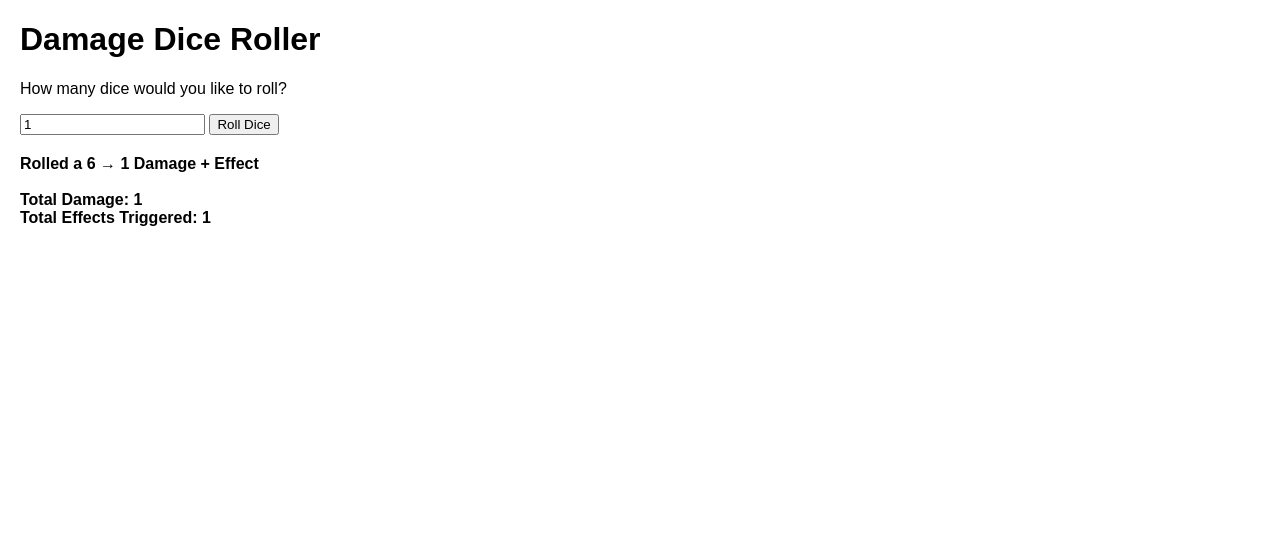
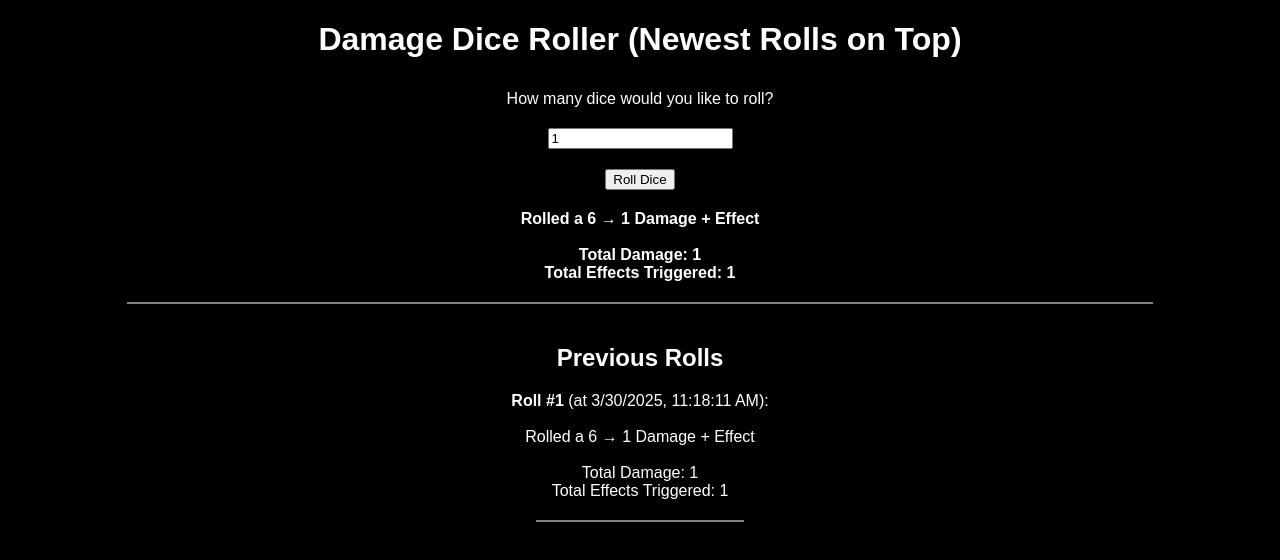
Before and after one commit to DjAgdios/dice-roller, a plain HTML site: page index.html in a window 1280 px wide. Both pictures are taken after a click on the button "Roll Dice". Drawn offline with Linux system fonts and the light colour scheme.

Commit message:
log function, css changes

```diff
--- a/index.html
+++ b/index.html
@@ -1,21 +1,30 @@
 <!DOCTYPE html>
 <html>
 <head>
-    <meta charset="utf-8" />
+  <meta charset="UTF-8" />
   <title>Damage Dice Roller</title>
-    <!-- Link to external CSS if desired -->
   <link rel="stylesheet" href="style.css">
 </head>
 <body>
-    <h1>Damage Dice Roller</h1>
+  <h1>Damage Dice Roller (Newest Rolls on Top)</h1>
 
   <p>How many dice would you like to roll?</p>
   <input id="diceCount" type="number" value="1" min="1" />
+
+  <!-- Roll button -->
   <button onclick="rollDamageDice()">Roll Dice</button>
 
-    <div id="result"></div>
+  <!-- Hidden Clear Entire Log button (off-screen by default) -->
+  <button id="clearButton" onclick="clearLog()">Clear Entire Log</button>
 
-    <!-- Link to external JavaScript file -->
+  <!-- This will show the result of the current roll -->
+  <div id="currentResult" class="resultContainer"></div>
+
+  <hr class="divider">
+
+  <h2>Previous Rolls</h2>
+  <div id="log" class="logContainer"></div>
+
   <script src="script.js"></script>
 </body>
 </html>
--- a/script.js
+++ b/script.js
@@ -1,47 +1,130 @@
+// On page load, show previous rolls in the log
+window.onload = () => {
+    displayLog();
+  };
+
+  // Main function to roll dice and update log
   function rollDamageDice() {
-    // Read how many dice we want to roll
     const numDiceInput = document.getElementById("diceCount");
     const numDice = parseInt(numDiceInput.value) || 1;
 
-    let results = [];
     let totalDamage = 0;
     let effectCount = 0;
+    // We'll build a line-by-line string for the current roll display
+    let lines = [];
 
     for (let i = 0; i < numDice; i++) {
-        // Generate a random integer from 1 to 6
+      // Roll a number 1-6
       const roll = Math.floor(Math.random() * 6) + 1;
-        let resultText = "";
 
+      // Decide the outcome text and increment damage/effects as needed
+      let outcomeText = "";
       switch (roll) {
         case 1:
-                resultText = `Rolled a 1 → 1 Damage`;
+          outcomeText = "1 Damage";
           totalDamage += 1;
           break;
         case 2:
-                resultText = `Rolled a 2 → 2 Damage`;
+          outcomeText = "2 Damage";
           totalDamage += 2;
           break;
         case 3:
         case 4:
-                resultText = `Rolled a ${roll} → Miss`;
+          outcomeText = "Miss";
           break;
         case 5:
         case 6:
-                resultText = `Rolled a ${roll} → 1 Damage + Effect`;
+          outcomeText = "1 Damage + Effect";
           totalDamage += 1;
           effectCount += 1;
           break;
       }
-
-        results.push(resultText);
+      // e.g. "Rolled a 6 → 1 Damage + Effect"
+      lines.push(`Rolled a ${roll} → ${outcomeText}`);
     }
 
-    let resultsString = results.join("<br>");
-    resultsString += `<br><br><strong>Total Damage:</strong> ${totalDamage}`;
+    // Now build a final string that includes each line, then totals
+    let currentSummary = lines.join("<br>");
 
+    // Add a blank line, then the totals
+    currentSummary += `<br><br>Total Damage: ${totalDamage}`;
     if (effectCount > 0) {
-        resultsString += `<br><strong>Total Effects Triggered:</strong> ${effectCount}`;
+      currentSummary += `<br>Total Effects Triggered: ${effectCount}`;
     }
 
-    document.getElementById("result").innerHTML = resultsString;
+    // Display the current roll result text
+    document.getElementById("currentResult").innerHTML = currentSummary;
+
+    // Create a roll object (we'll save this to localStorage)
+    const rollResult = {
+      numDice: numDice,
+      lines: lines,                // store each "Rolled a X → Y" line
+      totalDamage: totalDamage,
+      effectCount: effectCount,
+      timestamp: new Date().toLocaleString(),
+    };
+
+    // Append to the log in localStorage
+    saveRollToLog(rollResult);
+
+    // Refresh the log display
+    displayLog();
   }
+
+  // Saves a roll result object to localStorage
+  function saveRollToLog(rollResult) {
+    let rollLog = JSON.parse(localStorage.getItem("rollLog")) || [];
+    rollLog.push(rollResult);
+    localStorage.setItem("rollLog", JSON.stringify(rollLog));
+  }
+
+  // Reads all roll results from localStorage and displays them (newest first)
+  function displayLog() {
+    let rollLog = JSON.parse(localStorage.getItem("rollLog")) || [];
+    const logContainer = document.getElementById("log");
+
+    if (rollLog.length === 0) {
+      logContainer.innerHTML = "<p>No previous rolls.</p>";
+      return;
+    }
+
+    let html = "";
+
+    // Iterate from newest to oldest
+    for (let i = rollLog.length - 1; i >= 0; i--) {
+      const rollData = rollLog[i];
+      const rollIndex = i + 1;
+
+      // Combine the stored lines
+      let linesHtml = rollData.lines.join("<br>"); // "Rolled a 6 → 1 Damage + Effect", etc.
+
+      linesHtml += `<br><br>Total Damage: ${rollData.totalDamage}`;
+      if (rollData.effectCount > 0) {
+        linesHtml += `<br>Total Effects Triggered: ${rollData.effectCount}`;
+      }
+
+      html += `<div class="logEntry">`;
+      html += `<strong>Roll #${rollIndex}</strong> (at ${rollData.timestamp}):<br><br>`;
+      html += linesHtml;
+      html += `</div><hr class="divider">`;
+    }
+
+    logContainer.innerHTML = html;
+  }
+
+  // Clears the entire log from localStorage
+  function clearLog() {
+    if (confirm("Are you sure you want to clear ALL past rolls?")) {
+      localStorage.removeItem("rollLog");
+      displayLog();
+      document.getElementById("currentResult").innerHTML = "";
+    }
+  }
+
+  // Secret key combo (Shift + Alt + C) to toggle the "Clear" button visibility
+  document.addEventListener("keydown", function(e) {
+    if (e.shiftKey && e.altKey && e.key === "C") {
+      const clearBtn = document.getElementById("clearButton");
+      clearBtn.classList.toggle("visible");
+    }
+  });
--- a/style.css
+++ b/style.css
@@ -1,9 +1,77 @@
+/* General page style */
 body {
+    background-color: black;
+    color: white;
     font-family: sans-serif;
-    margin: 20px;
-}
+    margin: 0;
+    padding: 0;
 
-#result {
-    margin-top: 20px;
+    /* Centering content */
+    display: flex;
+    flex-direction: column;
+    align-items: center;
+    justify-content: flex-start; /* place items from top downward */
+    min-height: 100vh;
+  }
+
+  /* Headings and paragraphs are centered */
+  h1, h2, p {
+    text-align: center;
+  }
+
+  /* Center the input and buttons, etc. */
+  p, input, button {
+    margin: 10px;
+  }
+
+  /* Divider styling */
+  .divider {
+    width: 80%;
+    border: 1px solid gray;
+    margin: 20px auto;
+  }
+
+  /* Result containers */
+  .resultContainer {
+    margin-top: 10px;
     font-weight: bold;
-}
+    text-align: center;
+    max-width: 80%;
+  }
+
+  /* Log container: also centered */
+  .logContainer {
+    max-width: 80%;
+    text-align: center;
+  }
+
+  .logEntry {
+    margin-bottom: 20px;
+  }
+
+  /* Hide the Clear Log button off-screen by default */
+  #clearButton {
+    position: absolute;
+    left: -9999px;
+    overflow: hidden;
+    width: 1px;
+    height: 1px;
+    padding: 0;
+    margin: 0;
+    border: none;
+  }
+
+  /* When toggled, show it like a normal button */
+  #clearButton.visible {
+    position: static;
+    left: auto;
+    width: auto;
+    height: auto;
+    padding: 5px 10px;
+    margin: 10px;
+    border: 1px solid white;
+    display: inline-block;
+    background-color: black;
+    color: white;
+    cursor: pointer;
+  }
```
Lines whose indentation alone changed are shown as unchanged.
